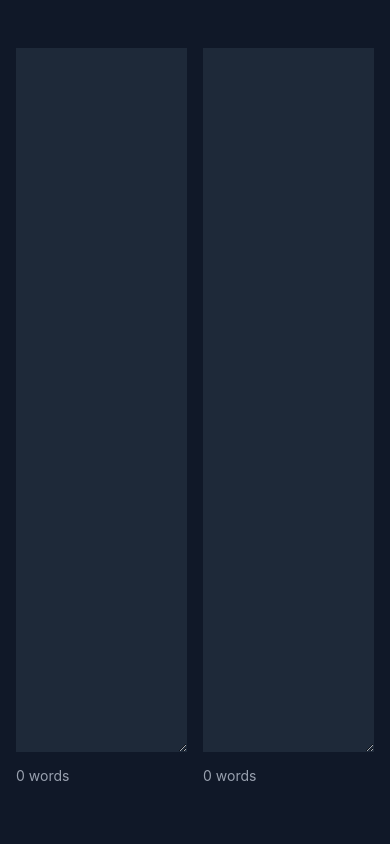
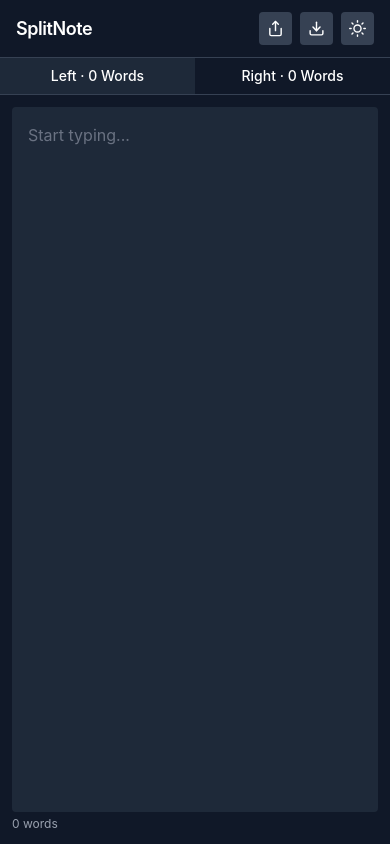
Before and after one commit to diyor1602/splitnote, a React (Vite) app: page / in a window 390 px wide. Built offline with nearby package versions, Linux system fonts and the light colour scheme.

Commit message:
adding share, download, dark/light mode options with better design on mobile

```diff
--- a/package.json
+++ b/package.json
@@ -11,6 +11,7 @@
   },
   "dependencies": {
     "@tailwindcss/vite": "^4.2.4",
+    "jspdf": "^4.2.1",
     "react": "^19.2.5",
     "react-dom": "^19.2.5",
     "tailwindcss": "^4.2.4"
--- a/src/App.jsx
+++ b/src/App.jsx
@@ -1,53 +1,226 @@
+import { useState, useRef, useEffect } from "react";
+import jsPDF from "jspdf";
 import TextArea from "./components/TextArea";
-
-import { useState } from "react";
+import Toolbar from "./components/Toolbar";
 
 const countWords = (text) => {
   if (!text.trim()) return 0;
-  return text
-    .trim()
-    .split(/\s+/)
-    .filter((word) => word.length > 0).length;
+  return text.trim().split(/\s+/).filter((w) => w.length > 0).length;
+};
+
+const encodeNotes = (left, right) => {
+  try {
+    return btoa(encodeURIComponent(JSON.stringify({ left, right })));
+  } catch {
+    return "";
+  }
+};
+
+const getInitialText = (side) => {
+  const params = new URLSearchParams(window.location.search);
+  const shared = params.get("notes");
+  if (shared) {
+    try {
+      const decoded = JSON.parse(decodeURIComponent(atob(shared)));
+      if (decoded?.[side] !== undefined) return decoded[side];
+    } catch {
+      // fall through to localStorage
+    }
+  }
+  return localStorage.getItem(`${side}Text`) ?? "";
 };
 
 const App = () => {
-  const [leftText, setLeftText] = useState(
-    localStorage.getItem("leftText") || "",
-  );
-  const [rightText, setRightText] = useState(
-    localStorage.getItem("rightText") || "",
-  );
+  const [leftText, setLeftText] = useState(() => getInitialText("left"));
+  const [rightText, setRightText] = useState(() => getInitialText("right"));
+  const [theme, setTheme] = useState(() => localStorage.getItem("theme") ?? "dark");
+  const [splitPercent, setSplitPercent] = useState(50);
+  const [activePanel, setActivePanel] = useState("left");
+  const [shareToast, setShareToast] = useState(false);
+
+  const containerRef = useRef(null);
+  const isDragging = useRef(false);
+
+  useEffect(() => {
+    const onMove = (e) => {
+      if (!isDragging.current || !containerRef.current) return;
+      const rect = containerRef.current.getBoundingClientRect();
+      const pct = ((e.clientX - rect.left) / rect.width) * 100;
+      setSplitPercent(Math.min(Math.max(pct, 20), 80));
+    };
+    const onUp = () => {
+      if (!isDragging.current) return;
+      isDragging.current = false;
+      document.body.style.cursor = "";
+      document.body.style.userSelect = "";
+    };
+    window.addEventListener("mousemove", onMove);
+    window.addEventListener("mouseup", onUp);
+    return () => {
+      window.removeEventListener("mousemove", onMove);
+      window.removeEventListener("mouseup", onUp);
+    };
+  }, []);
+
+  const handleLeftChange = (e) => {
+    setLeftText(e.target.value);
+    localStorage.setItem("leftText", e.target.value);
+  };
+
+  const handleRightChange = (e) => {
+    setRightText(e.target.value);
+    localStorage.setItem("rightText", e.target.value);
+  };
+
+  const toggleTheme = () => {
+    const next = theme === "dark" ? "light" : "dark";
+    setTheme(next);
+    localStorage.setItem("theme", next);
+  };
+
+  const handleShare = async () => {
+    const encoded = encodeNotes(leftText, rightText);
+    const url = `${window.location.origin}${window.location.pathname}?notes=${encoded}`;
+    try {
+      await navigator.clipboard.writeText(url);
+      setShareToast(true);
+      setTimeout(() => setShareToast(false), 2500);
+    } catch {
+      prompt("Copy this link:", url);
+    }
+  };
+
+  const handleDownloadPDF = () => {
+    const doc = new jsPDF();
+    const margin = 15;
+    const width = doc.internal.pageSize.getWidth() - margin * 2;
+
+    const addSection = (title, text) => {
+      doc.setFontSize(14);
+      doc.setFont("helvetica", "bold");
+      doc.text(title, margin, 20);
+      doc.setFontSize(10);
+      doc.setFont("helvetica", "normal");
+      const lines = doc.splitTextToSize(text || "(empty)", width);
+      let y = 32;
+      for (const line of lines) {
+        if (y > 280) {
+          doc.addPage();
+          y = 20;
+        }
+        doc.text(line, margin, y);
+        y += 6;
+      }
+    };
+
+    addSection("Left Note", leftText);
+    doc.addPage();
+    addSection("Right Note", rightText);
+    doc.save("splitnote.pdf");
+  };
+
+  const isDark = theme === "dark";
+  const wc = isDark ? "text-xs mt-1 text-gray-400" : "text-xs mt-1 text-gray-500";
 
   return (
-    <div className="bg-gray-900 h-screen w-screen text-white">
-      <div className="container mx-auto px-4 py-8">
-        <div className="flex gap-4 mt-4">
-          <div className="w-full">
+    <div
+      className={`h-screen w-screen flex flex-col ${
+        isDark ? "bg-gray-900 text-white" : "bg-gray-50 text-gray-900"
+      }`}
+    >
+      <Toolbar
+        isDark={isDark}
+        onToggleTheme={toggleTheme}
+        onShare={handleShare}
+        onDownloadPDF={handleDownloadPDF}
+        shareToast={shareToast}
+      />
+
+      {/* Mobile: tab switcher */}
+      <div
+        className={`flex md:hidden shrink-0 border-b ${
+          isDark ? "border-gray-700" : "border-gray-200"
+        }`}
+      >
+        {["left", "right"].map((p) => (
+          <button
+            key={p}
+            onClick={() => setActivePanel(p)}
+            className={`flex-1 py-2 text-sm font-medium capitalize transition-colors cursor-pointer ${
+              activePanel === p
+                ? isDark
+                  ? "bg-gray-800"
+                  : "bg-white"
+                : isDark
+                ? "bg-gray-900"
+                : "bg-gray-100"
+            }`}
+          >
+            {p} · {countWords(p === "left" ? leftText : rightText)} words
+          </button>
+        ))}
+      </div>
+
+      {/* Content area */}
+      <div className="flex-1 overflow-hidden">
+        {/* Desktop: resizable split view */}
+        <div className="hidden md:flex h-full" ref={containerRef}>
+          <div
+            style={{ width: `${splitPercent}%` }}
+            className="flex flex-col p-3 min-w-0"
+          >
             <TextArea
-              className="min-h-[calc(100vh-140px)] max-h-[calc(100vh-140px)]"
+              isDark={isDark}
+              className="flex-1 min-h-0 resize-none"
               value={leftText}
-              onChange={(e) => {
-                setLeftText(e.target.value);
-                localStorage.setItem("leftText", e.target.value);
-              }}
+              onChange={handleLeftChange}
+              placeholder="Start typing..."
             />
-            <div className="mt-2 text-sm text-gray-400">
-              {countWords(leftText)} words
-            </div>
+            <p className={wc}>{countWords(leftText)} words</p>
           </div>
-          <div className="w-full">
+
+          <div
+            className={`w-1.5 shrink-0 cursor-col-resize transition-colors ${
+              isDark
+                ? "bg-gray-700 hover:bg-blue-500"
+                : "bg-gray-200 hover:bg-blue-400"
+            }`}
+            onMouseDown={(e) => {
+              e.preventDefault();
+              isDragging.current = true;
+              document.body.style.cursor = "col-resize";
+              document.body.style.userSelect = "none";
+            }}
+            onDoubleClick={() => setSplitPercent(50)}
+          />
+
+          <div
+            style={{ width: `${100 - splitPercent}%` }}
+            className="flex flex-col p-3 min-w-0"
+          >
             <TextArea
-              className="min-h-[calc(100vh-140px)] max-h-[calc(100vh-140px)]"
+              isDark={isDark}
+              className="flex-1 min-h-0 resize-none"
               value={rightText}
-              onChange={(e) => {
-                setRightText(e.target.value);
-                localStorage.setItem("rightText", e.target.value);
-              }}
+              onChange={handleRightChange}
+              placeholder="Start typing..."
             />
-            <div className="mt-2 text-sm text-gray-400">
-              {countWords(rightText)} words
-            </div>
+            <p className={wc}>{countWords(rightText)} words</p>
           </div>
+        </div>
+
+        {/* Mobile: single panel */}
+        <div className="flex md:hidden flex-col p-3 h-full">
+          <TextArea
+            isDark={isDark}
+            className="flex-1 min-h-0 resize-none"
+            value={activePanel === "left" ? leftText : rightText}
+            onChange={activePanel === "left" ? handleLeftChange : handleRightChange}
+            placeholder="Start typing..."
+          />
+          <p className={wc}>
+            {countWords(activePanel === "left" ? leftText : rightText)} words
+          </p>
         </div>
       </div>
     </div>
--- a/src/components/TextArea.jsx
+++ b/src/components/TextArea.jsx
@@ -1,7 +1,10 @@
-const TextArea = ({ className = "", ...props }) => {
+const TextArea = ({ className = "", isDark = true, ...props }) => {
+  const base = isDark
+    ? "bg-gray-800 text-white placeholder-gray-500"
+    : "bg-white text-gray-900 placeholder-gray-400 border border-gray-200";
   return (
     <textarea
-      className={`w-full bg-gray-800 p-4 focus:outline-none ${className}`}
+      className={`w-full p-4 focus:outline-none rounded ${base} ${className}`}
       {...props}
     />
   );
--- /dev/null
+++ b/src/components/Toolbar.jsx
@@ -0,0 +1,125 @@
+const ShareIcon = () => (
+  <svg
+    xmlns="http://www.w3.org/2000/svg"
+    width="17"
+    height="17"
+    viewBox="0 0 24 24"
+    fill="none"
+    stroke="currentColor"
+    strokeWidth="2"
+    strokeLinecap="round"
+    strokeLinejoin="round"
+  >
+    <path d="M4 12v8a2 2 0 0 0 2 2h12a2 2 0 0 0 2-2v-8" />
+    <polyline points="16 6 12 2 8 6" />
+    <line x1="12" y1="2" x2="12" y2="15" />
+  </svg>
+);
+
+const DownloadIcon = () => (
+  <svg
+    xmlns="http://www.w3.org/2000/svg"
+    width="17"
+    height="17"
+    viewBox="0 0 24 24"
+    fill="none"
+    stroke="currentColor"
+    strokeWidth="2"
+    strokeLinecap="round"
+    strokeLinejoin="round"
+  >
+    <path d="M21 15v4a2 2 0 0 1-2 2H5a2 2 0 0 1-2-2v-4" />
+    <polyline points="7 10 12 15 17 10" />
+    <line x1="12" y1="15" x2="12" y2="3" />
+  </svg>
+);
+
+const SunIcon = () => (
+  <svg
+    xmlns="http://www.w3.org/2000/svg"
+    width="17"
+    height="17"
+    viewBox="0 0 24 24"
+    fill="none"
+    stroke="currentColor"
+    strokeWidth="2"
+    strokeLinecap="round"
+    strokeLinejoin="round"
+  >
+    <circle cx="12" cy="12" r="5" />
+    <line x1="12" y1="1" x2="12" y2="3" />
+    <line x1="12" y1="21" x2="12" y2="23" />
+    <line x1="4.22" y1="4.22" x2="5.64" y2="5.64" />
+    <line x1="18.36" y1="18.36" x2="19.78" y2="19.78" />
+    <line x1="1" y1="12" x2="3" y2="12" />
+    <line x1="21" y1="12" x2="23" y2="12" />
+    <line x1="4.22" y1="19.78" x2="5.64" y2="18.36" />
+    <line x1="18.36" y1="5.64" x2="19.78" y2="4.22" />
+  </svg>
+);
+
+const MoonIcon = () => (
+  <svg
+    xmlns="http://www.w3.org/2000/svg"
+    width="17"
+    height="17"
+    viewBox="0 0 24 24"
+    fill="none"
+    stroke="currentColor"
+    strokeWidth="2"
+    strokeLinecap="round"
+    strokeLinejoin="round"
+  >
+    <path d="M21 12.79A9 9 0 1 1 11.21 3 7 7 0 0 0 21 12.79z" />
+  </svg>
+);
+
+const Toolbar = ({
+  isDark,
+  onToggleTheme,
+  onShare,
+  onDownloadPDF,
+  shareToast,
+}) => {
+  const btn = isDark
+    ? "p-2 rounded bg-gray-700 hover:bg-gray-600 text-white transition-colors cursor-pointer"
+    : "p-2 rounded bg-gray-200 hover:bg-gray-300 text-gray-800 transition-colors cursor-pointer";
+
+  return (
+    <header
+      className={`flex items-center justify-between px-4 py-3 border-b shrink-0 ${
+        isDark ? "border-gray-700" : "border-gray-200"
+      }`}
+    >
+      <h1 className="text-lg font-semibold tracking-tight">SplitNote</h1>
+      <div className="flex items-center gap-2">
+        {shareToast && (
+          <span
+            className={`text-xs px-2 py-1 rounded ${
+              isDark
+                ? "bg-green-900 text-green-300"
+                : "bg-green-100 text-green-700"
+            }`}
+          >
+            Link copied!
+          </span>
+        )}
+        <button onClick={onShare} className={btn} title="Share notes">
+          <ShareIcon />
+        </button>
+        <button onClick={onDownloadPDF} className={btn} title="Download as PDF">
+          <DownloadIcon />
+        </button>
+        <button
+          onClick={onToggleTheme}
+          className={btn}
+          title={isDark ? "Switch to light mode" : "Switch to dark mode"}
+        >
+          {isDark ? <SunIcon /> : <MoonIcon />}
+        </button>
+      </div>
+    </header>
+  );
+};
+
+export default Toolbar;
```
Also changed, not shown: 1 other file (tests, documents, lock files or other folders).
